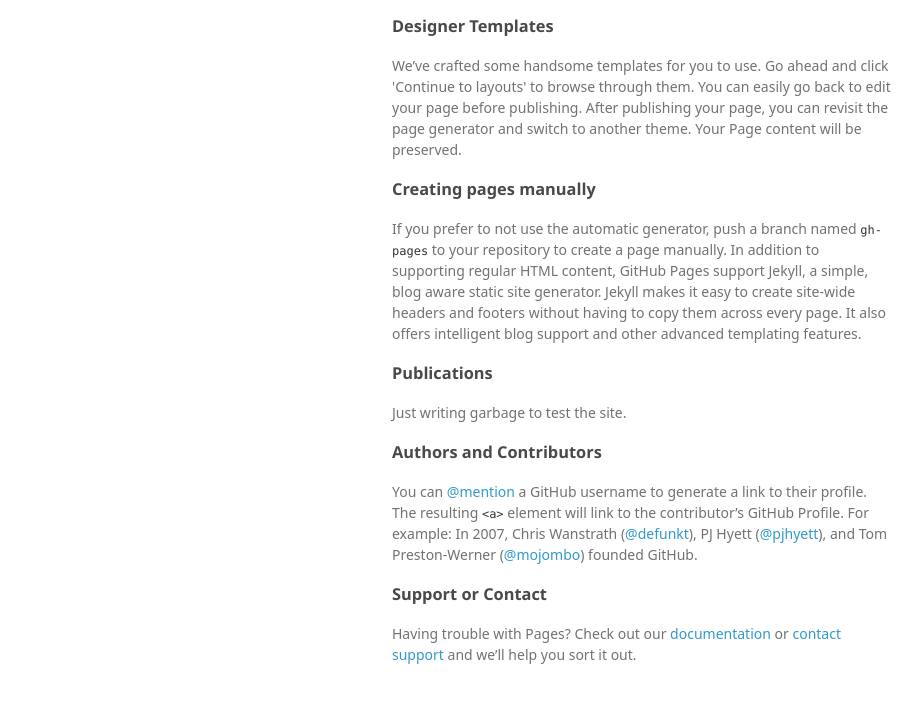
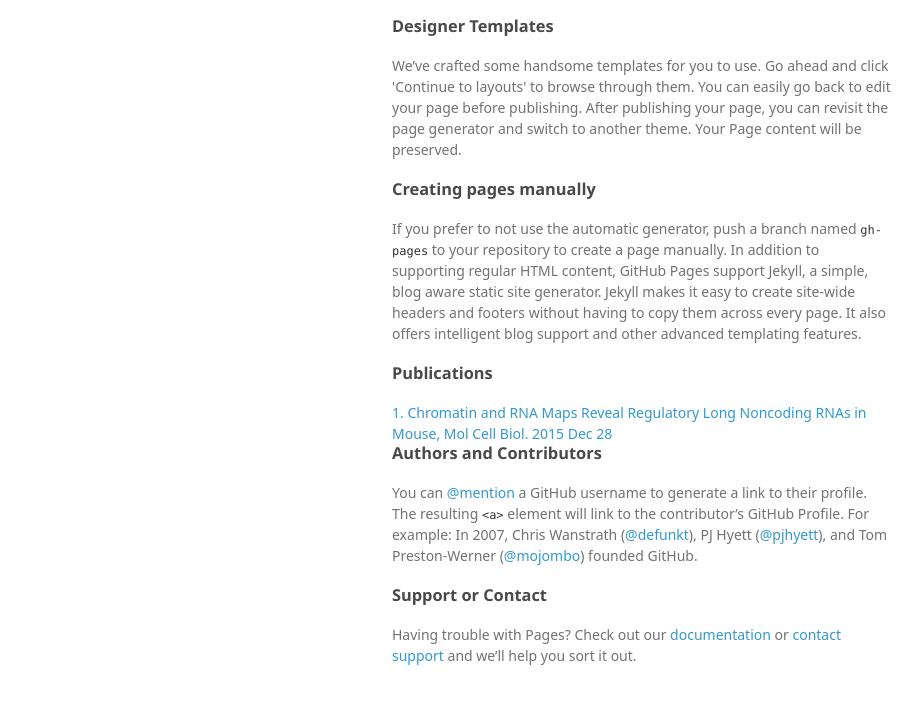
Before and after one commit to gireeshkbogu/gireeshbogu.github.io, a plain HTML site: page index.html in a window 1280 px wide. Shown: the part 144-848 px from the top of the page, without its empty margins (178-1100 px from the left). Drawn offline with Linux system fonts and the light colour scheme; a web font is replaced by a local one.

Commit message:
Update index.html

```diff
--- a/index.html
+++ b/index.html
@@ -42,7 +42,7 @@
 <h3>
 <a id="publication" class="anchor" href="#publications" aria-hidden="true"><span aria-hidden="true" class="octicon octicon-link"></span></a>Publications</h3>
 
-<p>Just writing garbage to test the site.</p>
+<a href="http://www.ncbi.nlm.nih.gov/pubmed/26711262"> 1. Chromatin and RNA Maps Reveal Regulatory Long Noncoding RNAs in Mouse, Mol Cell Biol. 2015 Dec 28</a>
 
 
 <h3>
```
